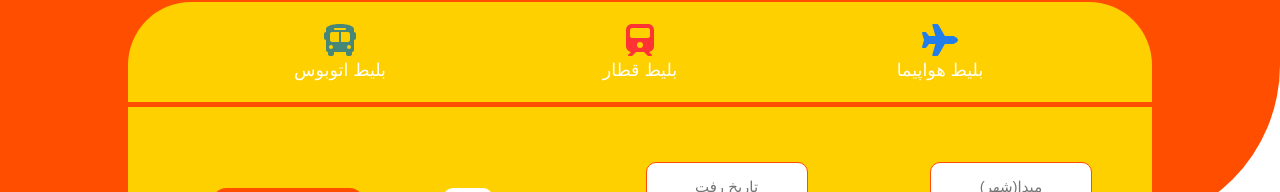
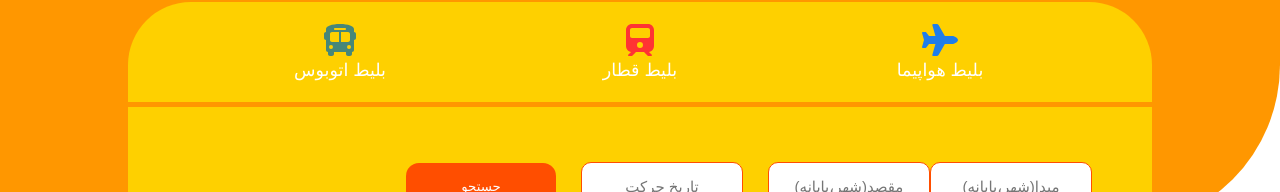
Before and after one commit to Alireza-Al/ticket-reservation-system, a React (Create React App) app: page / in a window 1280 px wide. Shown: the part 270-462 px from the top of the page. Built offline with nearby package versions, Linux system fonts and the light colour scheme; no server answers; a small style sheet from the web is missing.

Commit message:
searchBox background change from navbar by params handled

```diff
--- a/src/component/navBar/NavBar.jsx
+++ b/src/component/navBar/NavBar.jsx
@@ -1,4 +1,4 @@
-import { useEffect } from "react";
+import { useEffect, useState } from "react";
 import Icon from "../../tracketIcon/Icon";
 import { FontAwesomeIcon } from "@fortawesome/react-fontawesome";
 import {
@@ -9,12 +9,16 @@ import {
 } from "@fortawesome/free-solid-svg-icons";
 import { connect } from "react-redux";
 import getUserInfo from "../../data/actions/user/getUserInfo";
+import { useNavigate } from "react-router-dom";
 
 function NavBar(props) {
+
+	const [type, setType] = useState(0)
 
 	useEffect(() => {
 		props.getUserInfo();
 	}, []);
+
 
 	return (
 		<nav className="navbar">
@@ -25,7 +29,9 @@ function NavBar(props) {
 					</i>
 				</li>
 				<li className="nav-item">
-					<a href="/#plane" className="plane-text">
+					<a href={`/?type=${type}`} className="plane-text" onClick={() => {
+						setType(0)
+					}}>
 						پرواز
 					</a>
 					<span className="plane-icon">
@@ -33,7 +39,9 @@ function NavBar(props) {
 					</span>
 				</li>
 				<li className="nav-item">
-					<a href="/#train" className="train-text">
+					<a href={`/?type=${type}`} className="train-text" onClick={() => {
+						setType(1)
+					}}>
 						قطار
 					</a>
 					<span className="train-icon">
@@ -41,7 +49,9 @@ function NavBar(props) {
 					</span>
 				</li>
 				<li className="nav-item">
-					<a href="/#bus" className="bus-text">
+					<a href={`/?type=${type}`} className="bus-text" onClick={() => {
+						setType(2)
+					}}>
 						اتوبوس
 					</a>
 					<span className="bus-icon">
--- a/src/component/searchBox/SearchBox.jsx
+++ b/src/component/searchBox/SearchBox.jsx
@@ -1,18 +1,48 @@
-import React, { useState } from 'react'
+import React, { useEffect, useState } from 'react'
 import { FontAwesomeIcon } from '@fortawesome/react-fontawesome'
 import { faBus, faPlane, faTrain } from '@fortawesome/free-solid-svg-icons'
 import PlaneSearch from './plane/PlaneSearch';
 import TrainSearch from './train/TrainSearch';
 import BusSearch from './bus/BusSearch'
+import { useLocation } from 'react-router-dom';
 
 
 function SearchBox() {
+
+    let location = useLocation()
+
+    const params = new URLSearchParams(location.search)
 
     const [state, setState] = useState({
         plane: true,
         train: false,
         bus: false
     })
+
+    useEffect(() => {
+        let type = params.get('type')
+        if (type == 0) {
+            setState({
+                plane:true,
+                train:false,
+                bus:false
+            })
+        }
+        else if (type == 1) {
+            setState({
+                plane:false,
+                train:true,
+                bus:false
+            })
+        }
+        else {
+            setState({
+                plane:false,
+                train:false,
+                bus:true
+            })
+        }
+    }, [])
 
     const [shakeState, setShakeState] = useState({})
 
@@ -45,7 +75,9 @@ function SearchBox() {
                                     })
                                 }}
                                 onMouseLeave={() => {
-                                    setShakeState({ plane: false })
+                                    setShakeState(
+                                        { plane: false }
+                                        )
                                 }}
                             >
                                 <span id='plane' className="plane-icon">
```
